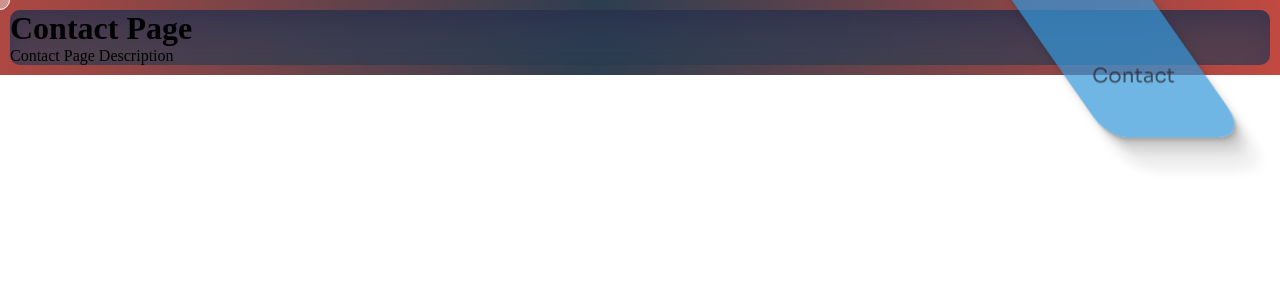
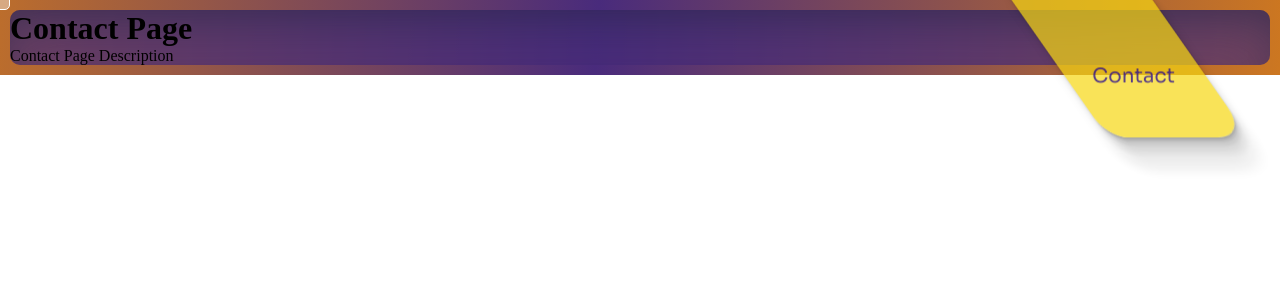
Before and after one commit to skurnal2/portfolio-website-sid, a React (Create React App) app: page /contact in a window 1280 px wide. Shown: the top 300 px of the page. Built offline with nearby package versions, Linux system fonts and the light colour scheme.

Commit message:
Some Fixes

```diff
--- a/src/App.js
+++ b/src/App.js
@@ -203,6 +203,13 @@ const App = () => {
     });
   }
 
+  const scrollToTop = () => {
+    window.scrollTo({
+      top: 0,
+      behavior: 'smooth'
+    });
+  }
+
   const cursorEnlargeEffect = () => {
     return {
       onMouseEnter: () => setCursorEnlarged(true),
@@ -215,8 +222,8 @@ const App = () => {
       <div className="parent">
         <div className="container">
           <div className="full-menu-wrapper" style={menuStyle}>
-              <Link to="/" onClick={handleMenu}>Home</Link>
-              <Link to="/projects" onClick={handleMenu}>Projects</Link>
+              <a onClick={scrollToTop}>Home</a>
+              <a onClick={handleMenu}>Projects</a>
               <a href="http://github.com/skurnal2" target="_blank" rel="noopener noreferrer">
                 <FontAwesomeIcon
                   className="github-symbol"
@@ -235,7 +242,7 @@ const App = () => {
               <span id="title-second">Kurnal</span>
             </h1>
             <div className="nav-links">
-              <Link to="/" {...cursorEnlargeEffect()}><span>Home</span></Link>
+              <a {...cursorEnlargeEffect()} onClick={scrollToTop}><span>Home</span></a>
               <a {...cursorEnlargeEffect()} onClick={goToProjects}><span>Projects</span></a>
               <a {...cursorEnlargeEffect()} href="http://github.com/skurnal2" target="_blank" rel="noopener noreferrer">
                 <span>
--- a/src/components/common/cursor.js
+++ b/src/components/common/cursor.js
@@ -2,11 +2,10 @@ import gsap from 'gsap';
 import React, { useEffect, useRef } from 'react';
 
 const Cursor = ({
-    cursorEnlarged = false,
-    shape = "circle"
+    cursorEnlarged = false
 }) => {
     const size = cursorEnlarged ? 80 : 20;
-    const borderRadius = shape == "circle" ? "50%" : "10px";
+    const borderRadius = cursorEnlarged ? "10px" : "5px";
     const circle = useRef();
     const mouse = useRef({
         x: 0,
--- a/src/css/_variables.scss
+++ b/src/css/_variables.scss
@@ -7,21 +7,21 @@
 
 //Colors
 
-$color1: #2C3E50;
-$color1opacity: #2c3e50a9;
-$color2: #E74C3C;
-$color3: #3498DB;
-$color3opacity: #3498DBc2;
-$color4: #1B2631;
-$color5: #D35400;
+// $color1: #2C3E50;
+// $color1opacity: #2c3e50a9;
+// $color2: #E74C3C;
+// $color3: #3498DB;
+// $color3opacity: #3498DBc2;
+// $color4: #1B2631;
+// $color5: #D35400;
 
-// $color1: #492B7C;
-// $color1opacity: #492b7ca9;
-// $color2: #ED8A0A;
-// $color3: #F6D912;
-// $color3opacity: #f6d812c2;
-// $color4: #37225a;
-// $color5: #4e2c00;
+$color1: #492B7C;
+$color1opacity: #492b7ca9;
+$color2: #ED8A0A;
+$color3: #F6D912;
+$color3opacity: #f6d812c2;
+$color4: #37225a;
+$color5: #4e2c00;
 
 // $color1: #4A4E69; // Slate gray
 // $color1opacity: #4a4e69a9; // Semi-transparent slate gray
--- a/src/css/nav.scss
+++ b/src/css/nav.scss
@@ -52,15 +52,15 @@ nav {
 
         .h1-circle {
             position: absolute;
-            border-radius: 50%;
+            border-radius: 30%;
             margin-left: 45%;
             visibility: none;
 
             &:nth-child(2) {
                 background: linear-gradient(0.45turn,rgba(0,0,0,0), $color3);
-                height: 6rem;
-                width: 6rem;
-                top: -20px;
+                height: 4rem;
+                width: 4rem;
+                top: 1px;
                 left: -40px;
 
                 animation: circle-up-down 2.5s ease-in-out infinite;
@@ -68,9 +68,9 @@ nav {
 
             &:first-child {
                 background: linear-gradient(0.45turn,rgba(0,0,0,0), $color2);
-                height: 10rem;
-                width: 10rem;
-                top: -6.5rem;
+                height: 7rem;
+                width: 7rem;
+                top: -3rem;
                 left: 10px;
 
                 animation: circle-up-down 3s ease-in-out infinite;
@@ -79,7 +79,7 @@ nav {
 
             @keyframes circle-up-down {
                 50% {
-                    transform: translateY(-3px);
+                    transform: translateY(-4vh) rotate(10deg);
                 }
             }
         }
```
